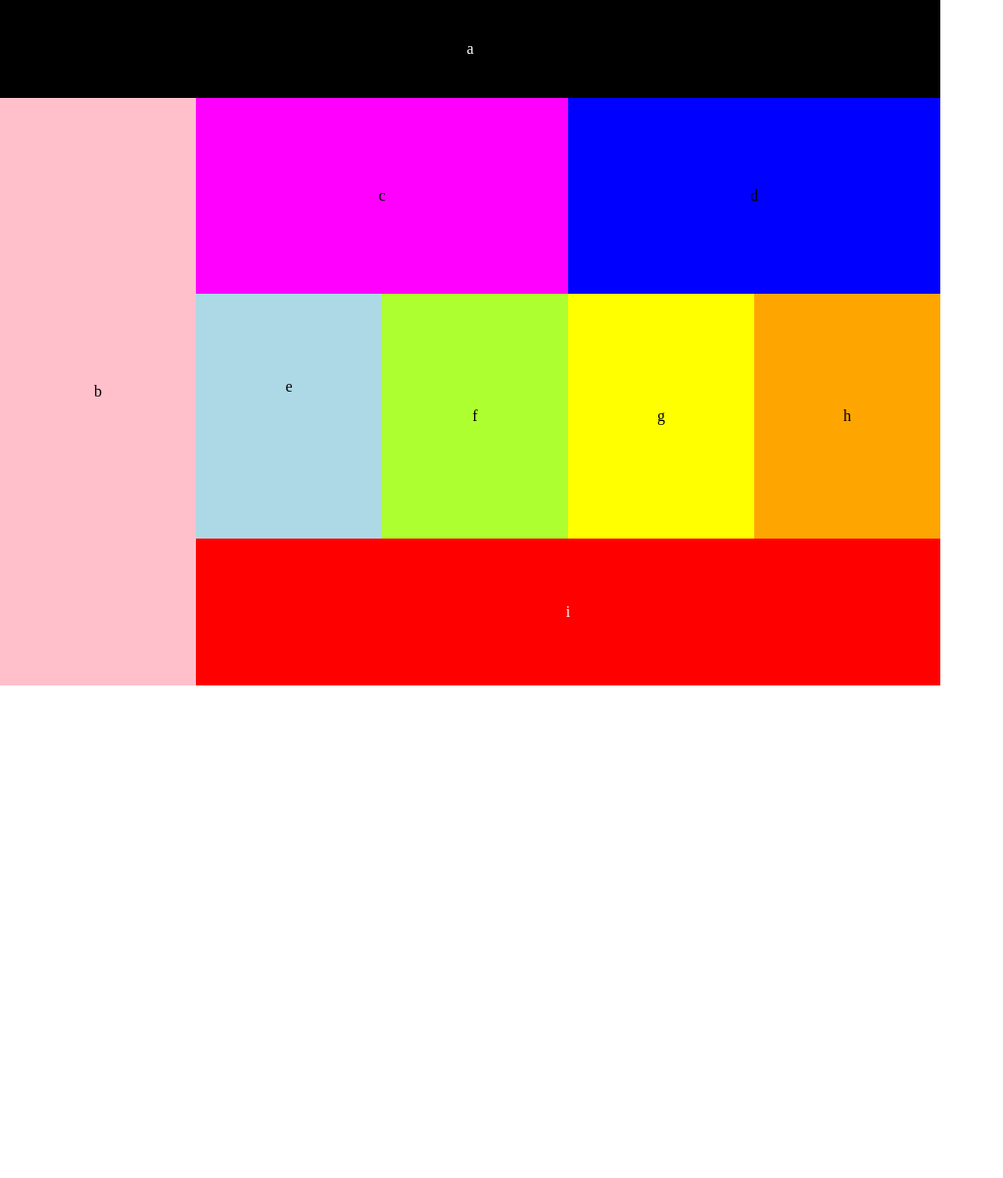
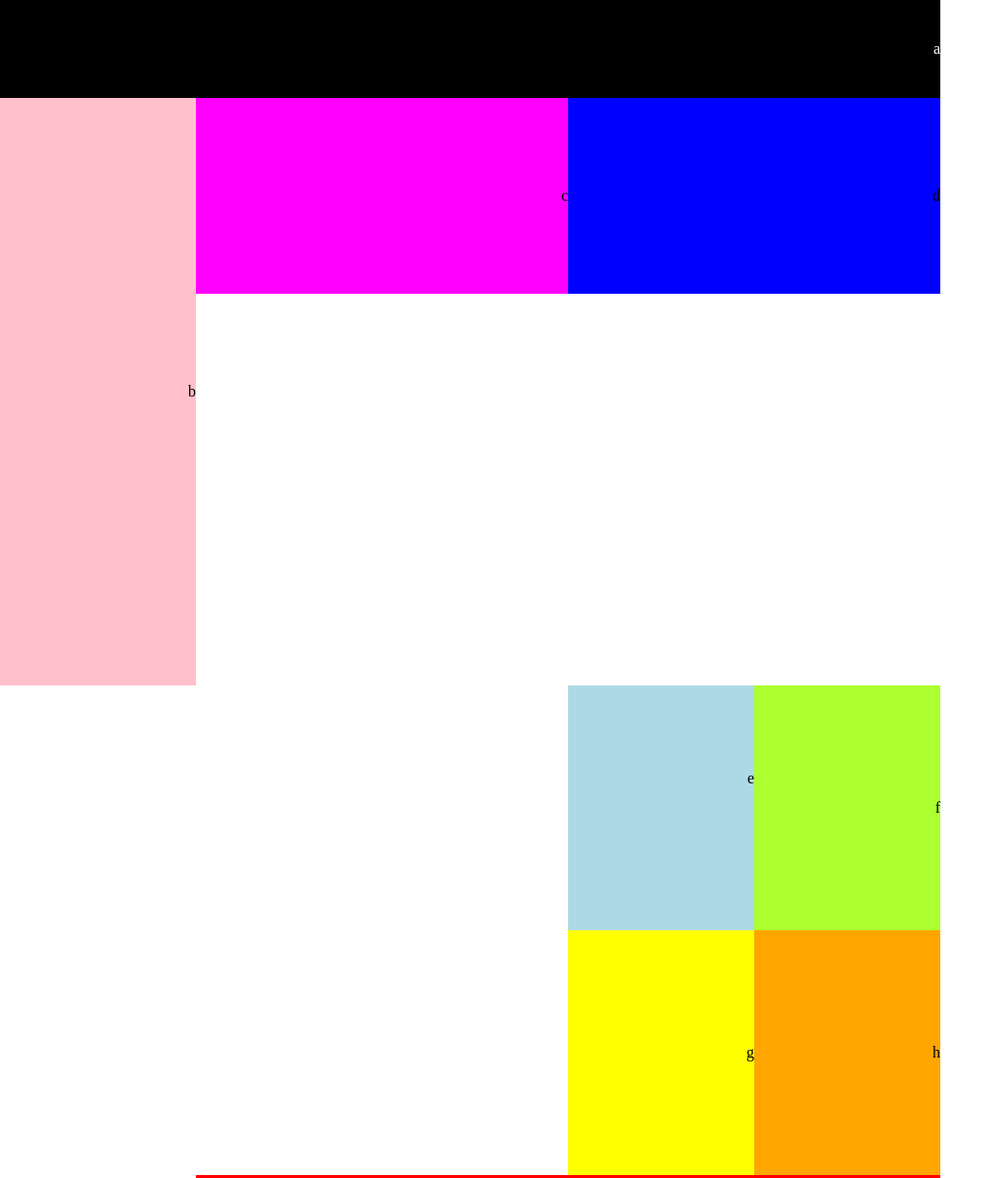
Before and after one commit to MrDippington/lab-01, a plain HTML site: page index.html in a window 1280 px wide. Shown: the top 1203 px of the page at 98% size, without its empty margins (0-1024 px from the left). Before the commit the page ends 800 px from the top, so only its background shows below. Drawn offline with Linux system fonts and the light colour scheme; files that its build step writes are made by us from their sources.

Commit message:
trying to convert to flex

```diff
--- a/css/layout.css
+++ b/css/layout.css
@@ -0,0 +1,4 @@
+.firstRow {
+  display: flex;
+  justify-content: flex-start
+}
--- a/css/style.css
+++ b/css/style.css
@@ -3,6 +3,8 @@
   width: 480px;
   margin: 0px auto;
   text-align: center;
+  display: flex;
+  flex-flow: wrap;
 }
 
 .divA {
@@ -17,6 +19,10 @@
   height: 150px;
   width: 480px;
   line-height: 150px;
+  /* position: relative; */
+  /* left: 0em; */
+
+
 }
 .divC {
   background-color: yellow;
@@ -35,14 +41,14 @@
   background-color: lightblue;
   height: 250px;
   width: 240px;
-  float: left;
+  /* float: left; */
   line-height: 250px;
 }
 .divF {
   background-color: blue;
   height: 250px;
   width: 240px;
-  float: left;
+  /* float: left; */
   line-height: 250px;
 }
 
@@ -50,21 +56,21 @@
   background-color: magenta;
   height: 250px;
   width: 240px;
-  float: left;
+  /* float: left; */
   line-height: 250px;
 }
 .divH {
   background-color: pink;
   height: 250px;
   width: 240px;
-  float: left;
+  /* float: left; */
   line-height: 250px;
 }
 .divI {
   background-color: black;
   height: 80px;
   width: 480px;
-  float: left;
+  /* float: left; */
   line-height: 80px;
   color: white;
 }
@@ -75,7 +81,10 @@
     width: 960px;
     margin: 0px auto;
     text-align: center;
+    justify-content: flex-end;
   }
+
+
 
   .divA {
     background-color: black;
@@ -89,56 +98,56 @@
     background-color: pink;
     height: 600px;
     width: 200px;
-    float: left;
+    /* float: left; */
     line-height: 600px;
   }
   .divC {
     background-color: magenta;
     height: 200px;
     width: 380px;
-    float: left;
+    /* float: left; */
     line-height: 200px;
   }
   .divD {
     background-color: blue;
     height: 200px;
     width: 380px;
-    float: left;
+    /* float: left; */
     line-height: 200px;
   }
   .divE {
     background-color: lightblue;
     height: 250px;
     width: 190px;
-    float: left;
+    /* float: left; */
     line-height: 190px;
   }
   .divF {
     background-color: greenyellow;
     height: 250px;
     width: 190px;
-    float: left;
+    /* float: left; */
     line-height: 250px;
   }
   .divG {
     background-color: yellow;
     height: 250px;
     width: 190px;
-    float: left;
+    /* float: left; */
     line-height: 250px;
   }
   .divH {
     background-color: orange;
     height: 250px;
     width: 190px;
-    float: left;
+    /* float: left; */
     line-height: 250px;
   }
   .divI {
     background-color: red;
     height: 150px;
     width: 760px;
-    float: left;
+    /* float: left; */
     line-height: 150px;
   }
 }
```
